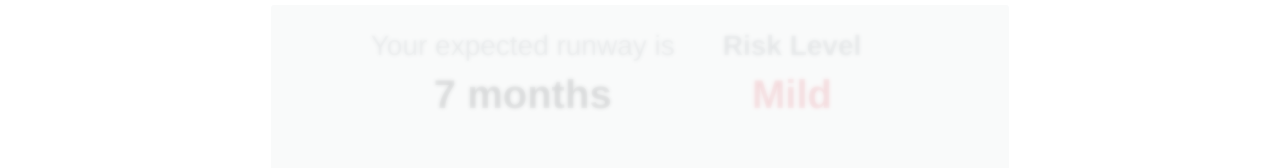
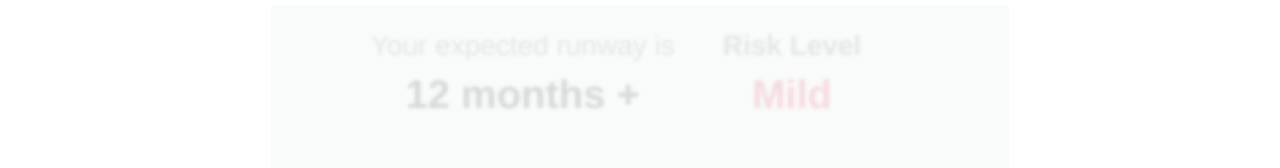
Before and after one commit to COVIDImpact/CovidImpact, a Vue app in the folder app/: page /assessment in a window 1280 px wide. Shown: the part 277-445 px from the top of the page. Built offline with nearby package versions, Linux system fonts and the light colour scheme.

Commit message:
updates to equation

```diff
--- a/app/src/components/Analytics.vue
+++ b/app/src/components/Analytics.vue
@@ -184,7 +184,7 @@ export default {
   },
   data() {
     return {
-      monthlyRunway: 7,
+      monthlyRunway: 12,
       riskLevel: "Mild",
       datacollection: null,
       currentBalance: "",
--- a/app/src/components/Runway.vue
+++ b/app/src/components/Runway.vue
@@ -6,8 +6,7 @@
       <div v-if="parseInt(runway) === 1">
         <h1 class="font-weight-bold">{{ `${parseInt(runway)} month` }}</h1>
       </div>
-
-      <div v-else-if="parseInt(runway) >= 12">
+      <div v-else-if="parseInt(runway) >= 10">
         <h1 class="font-weight-bold">{{ `12 months +` }}</h1>
       </div>
       <div v-else>
```
